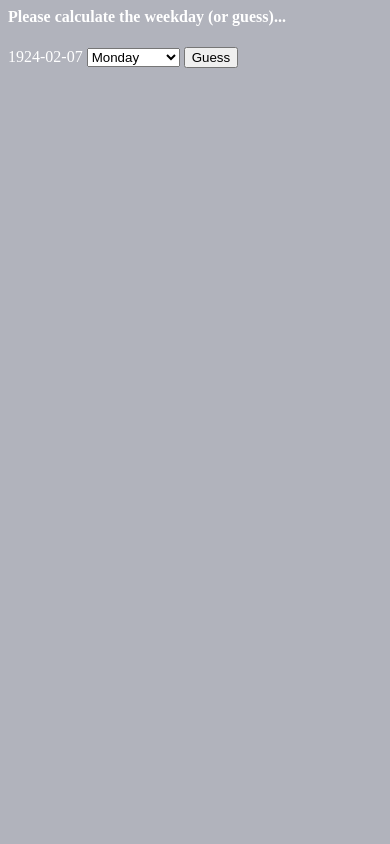
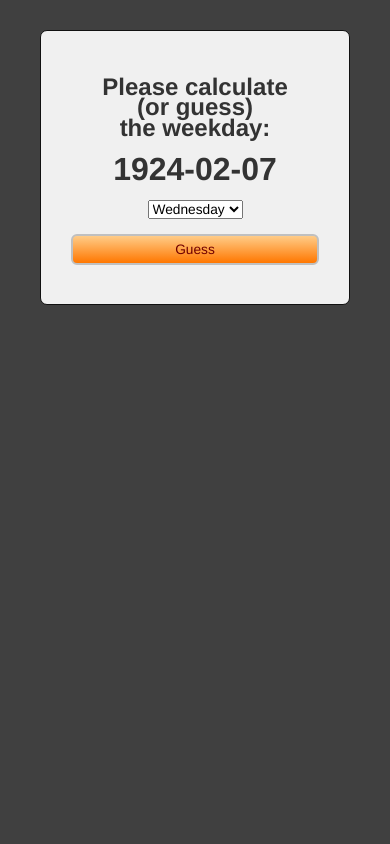
Before and after one commit to OldManLink/conway, a PHP site: page / in a window 390 px wide. Run offline with PHP 8.4, Linux system fonts and the light colour scheme; data that the repository does not hold is empty.

Commit message:
Add CSS and split out php module file

```diff
--- /dev/null
+++ b/conway.css
@@ -0,0 +1,152 @@
+/* Normalize.css */
+
+article,aside,details,figcaption,figure,footer,header,hgroup,main,nav,section,summary{display:block}
+audio,canvas,video{display:inline-block}
+audio:not([controls]){display:none;height:0}
+[hidden]{display:none}
+html{font-family:sans-serif;-webkit-text-size-adjust:100%;-ms-text-size-adjust:100%}
+a:focus{outline:thin dotted}
+a:active,a:hover{outline:0}
+h1{font-size:2em;margin:.67em 0}
+abbr[title]{border-bottom:1px dotted}
+b,strong{font-weight:700}
+dfn{font-style:italic}
+hr{-moz-box-sizing:content-box;box-sizing:content-box;height:0}
+mark{background:#ff0;color:#000}
+code,kbd,pre,samp{font-family:monospace, serif;font-size:1em}
+pre{white-space:pre-wrap}
+q{quotes: "\201C" "\201D" "\2018" "\2019"}
+small{font-size:80%}
+sub,sup{font-size:75%;line-height:0;position:relative;vertical-align:baseline}
+sup{top:-.5em}
+sub{bottom:-.25em}
+img{border:0}
+svg:not(:root){overflow:hidden}
+fieldset{border:1px solid silver;margin:0 2px;padding:.35em .625em .75em}
+button,input,select,textarea{font-family:inherit;font-size:100%;margin:0}
+button,input{line-height:normal}
+button,select{text-transform:none}
+button,html input[type=button],
+input[type=reset],input[type=submit]{-webkit-appearance:button;cursor:pointer}
+button[disabled],html input[disabled]{cursor:default}
+input[type=checkbox],input[type=radio]{box-sizing:border-box;padding:0}
+input[type=search]{-webkit-appearance:textfield;-moz-box-sizing:content-box;-webkit-box-sizing:content-box;box-sizing:content-box}
+input[type=search]::-webkit-search-cancel-button,input[type=search]::-webkit-search-decoration{-webkit-appearance:none}
+textarea{overflow:auto;vertical-align:top}
+table{border-collapse:collapse;border-spacing:0}
+body,figure{margin:0}
+legend,button::-moz-focus-inner,input::-moz-focus-inner{border:0;padding:0}
+
+/* Custom styling */
+* {
+	-ms-box-sizing: border-box;
+	-webkit-box-sizing: border-box;
+	-moz-box-sizing: border-box;
+	box-sizing: border-box;
+}
+
+body
+{
+	background: #404040;
+	color: #333;
+	font: bold 0.857em/1.5em "Helvetica Neue", Helvetica, Arial, Geneva, sans-serif;
+}
+
+input[type=text],
+input[type=password]
+{
+	border: 1px solid #ccc;
+	border-radius: 6px;
+	display: block;
+	margin: 0 auto 10px auto;
+	outline-width: 0;
+	padding: 3px 4px;
+	width: 100%;
+}
+
+input[type=hidden]
+{
+	display: none;
+}
+
+label
+{
+	display: block;
+	margin: 0 auto;
+	width: 100%;
+}
+
+#container
+{
+	background: #f0f0f0;
+	border: 1px solid #111;
+	border-radius: 7px;
+	margin: 30px auto;
+	width: 310px;
+}
+
+#container form
+{
+	padding: 25px 30px;
+}
+
+button[id^="conway_"]
+{
+	border: 2px solid #c0c0c0;
+	border-radius: 6px;
+	color: #700000;
+	display: block;
+	margin: 15px auto 0 auto;
+	padding: 6px;
+	width: 100%;
+
+	background-color: #ffdd00;
+
+	/* W3C */
+	background: linear-gradient(top, #ffcc88, #ff7700);
+
+	/* Safari 4-5, Chrome 1-9 */
+	background: -webkit-gradient(linear, 0% 0%, 0% 100%, from(#ffcc88), to(#ff7700));
+
+	/* Safari 5.1, Chrome 10+ */
+	background: -webkit-linear-gradient(top, #ffcc88, #ff7700);
+
+	/* Firefox 3.6+ */
+	background: -moz-linear-gradient(top, #ffcc88, #ff7700);
+
+	/* IE < 9 */
+	filter: ~"progid:DXImageTransform.Microsoft.gradient(startColorstr='#ffcc88', endColorstr='#ff7700')";
+
+	/* IE 10 */
+	background: -ms-linear-gradient(top, #ffcc88, #ff7700);
+
+	/* Opera 11.10+ */
+	background: -o-linear-gradient(top, #ffcc88, #ff7700);
+}
+
+button[id^="conway_"]:hover
+{
+	border-color: #808080;
+}
+
+/* Tablet Landscape */
+@media screen and (max-width: 1060px)
+{
+    #primary { width:67%; }
+    #secondary { width:30%; margin-left:3%;}
+}
+
+/* Tablet Portrait */
+@media screen and (max-width: 768px)
+{
+    #primary { width:100%; }
+    #secondary { width:100%; margin:0; border:none; }
+}
+
+html { font-size:100%; }
+
+@media (min-width: 568px) { body {font-size:1rem;} }
+@media (min-width: 640px) { body {font-size:1rem;} }
+@media (min-width:960px) { body {font-size:1.2rem;} }
+@media (min-width:1100px) { body {font-size:1.5rem;} }
+@media (min-width:1136px) { body {font-size:1.5rem;} }
--- a/index.php
+++ b/index.php
@@ -1,62 +1,36 @@
 <!DOCTYPE HTML PUBLIC "-//W3C//DTD HTML 3.2 Final//EN">
-<HTML>
-  <HEAD>
-    <TITLE>Conway's Date Quizzer</TITLE>
-  </HEAD>
-  <BODY BGCOLOR="#B1B3BC" TEXT="#FFFFFF" LINK="#FF0000" VLINK="#800000" ALINK="#FF00FF">
-    <form action="/" method="POST">
-      <?
-        $tToday = time();
-        $tConway = $_POST["conway"];
-        $tGuess = $_POST["guess"];
-        $tAnswer = getDayIndex($tConway);
-        $tDay = getDay($tAnswer);
-        $tYesNo = ($tAnswer == $tGuess) ? 'Yes' : 'No';
-        $tIsWas = (strtotime($tConway) <= $tToday) ? 'was' : 'will be';
-
-        if(isset($tGuess)) print("$tYesNo! $tConway $tIsWas a $tDay.");
-
-        print("	<h4>Please calculate the weekday (or guess)...</h4>");
-		$tDate = randomDate('1900-01-01', '2099-12-31');
-		print($tDate);
-		print(" <select name='guess'> ".
-              "<option value='1'>Monday</option> ".
-              "<option value='2'>Tuesday</option> ".
-              "<option value='3'>Wednesday</option> ".
-              "<option value='4'>Thursday</option> ".
-              "<option value='5'>Friday</option> ".
-              "<option value='6'>Saturday</option> ".
-              "<option value='0'>Sunday</option> ".
-              "</select>\n");
-        print(" <input type='hidden' name='conway' value='$tDate'>");
-        print(" <input type='submit' value='Guess'>");
-        print(" </form>");
-
-        // Find a randomDate between $start_date and $end_date
-        function randomDate($start_date, $end_date)
-        {
-          // Convert to timetamps
-          $min = strtotime($start_date);
-          $max = strtotime($end_date);
-
-          // Generate random number using above bounds
-          $val = rand($min, $max);
-
-          // Convert back to desired date format
-          return date('Y-m-d', $val);
-        }
-
-        // Find the weekday index for a given date
-        function getDayIndex($dateString)
-        {
-          return date('w', strtotime($dateString));
-        }
-
-        // Find the weekday for a given day index
-        function getDay($dayIndex)
-        {
-          return date('l', strtotime("Sunday +{$dayIndex} days"));
-        }
-      ?>
-  </BODY>
-</HTML>
+<html>
+    <head>
+        <title>Conway's Date Quizzer</title>
+        <meta name="viewport" content="width=device-width,initial-scale=1,maximum-scale=1,user-scalable=no">
+        <meta http-equiv="X-UA-Compatible" content="IE=edge,chrome=1">
+        <meta name="HandheldFriendly" content="true">
+        <link rel="stylesheet" type="text/css" href="conway.css">
+    </head>
+    <? include_once "conway.php"; ?>
+    <body>
+        <div id="container">
+            <form action="/" method="POST">
+                <?
+                $tI = 0;
+                if(($tPostArgsCount == 2 || $tPostArgsCount == 3))
+                {
+                    print "$t[$tI]<div align=center><font size='+3'>$tYesNo!<br>$pConway<br>$tIsWas a<br>$tDay.</font></div>\n";
+                    $tI = 4;
+                }
+                print "$t[$tI]<div align=center><font size='+2'><br>Please calculate<br>(or guess)<br>the weekday:</font></div>\n";
+                print "$t[4]<div align=center><font size='+3'><br>$tDate</font></div>\n";
+                print "$t[4]<div align=center><br><select name='guess'>\n";
+                print "$t[5]<option value='1'>Monday</option><option value='2'>Tuesday</option>\n";
+                print "$t[5]<option selected value='3'>Wednesday</option><option value='4'>Thursday</option>\n";
+                print "$t[5]<option value='5'>Friday</option><option value='6'>Saturday</option>\n";
+                print "$t[5]<option value='0'>Sunday</option>\n";
+                print "$t[4]</select><br></div>\n";
+                print "$t[4]<input type='hidden' name='flags' value=$pFlags>\n";
+                print "$t[4]<input type='hidden' name='conway' value=$tDate>\n";
+                print "$t[4]<button id='conway_submit'>Guess</button>\n";
+                ?>
+            </form>
+        </div>
+    </body>
+</html>
```
Also changed, not shown: conway.php (added, +66 -0 lines).
